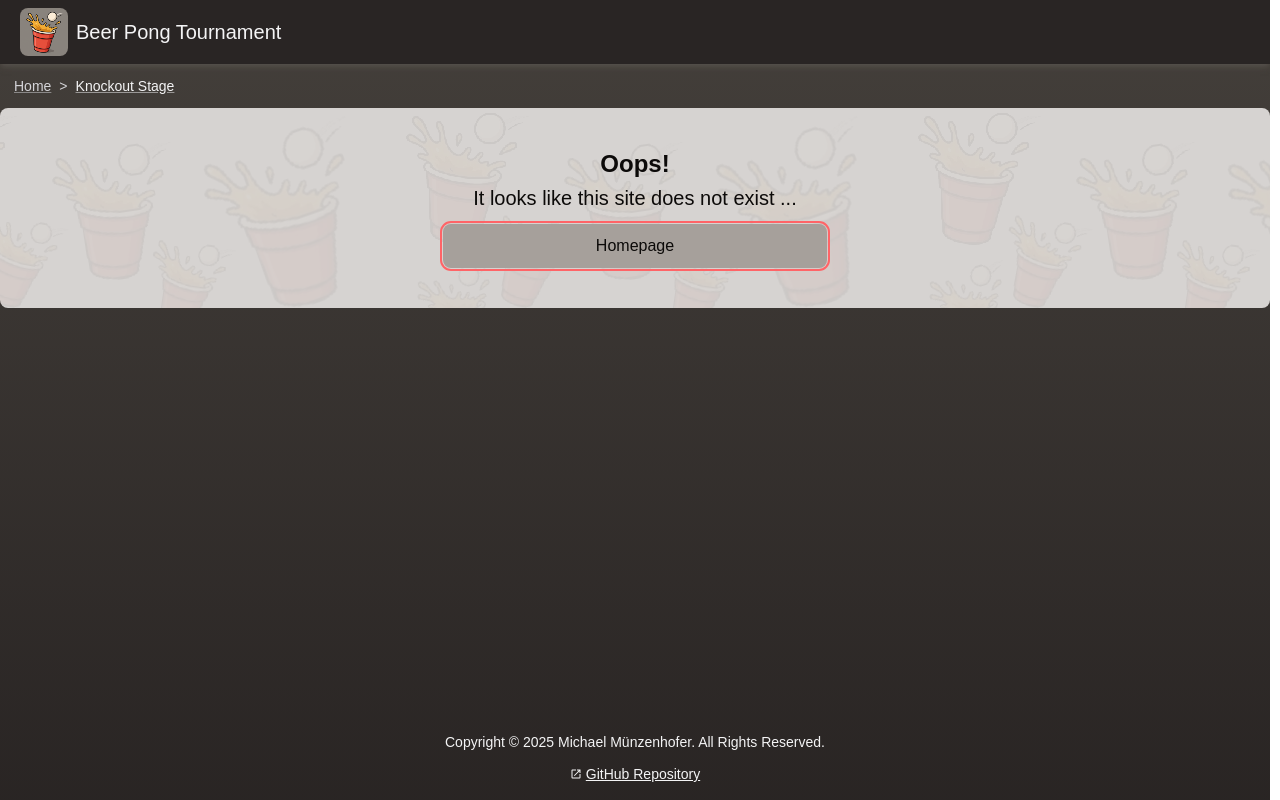
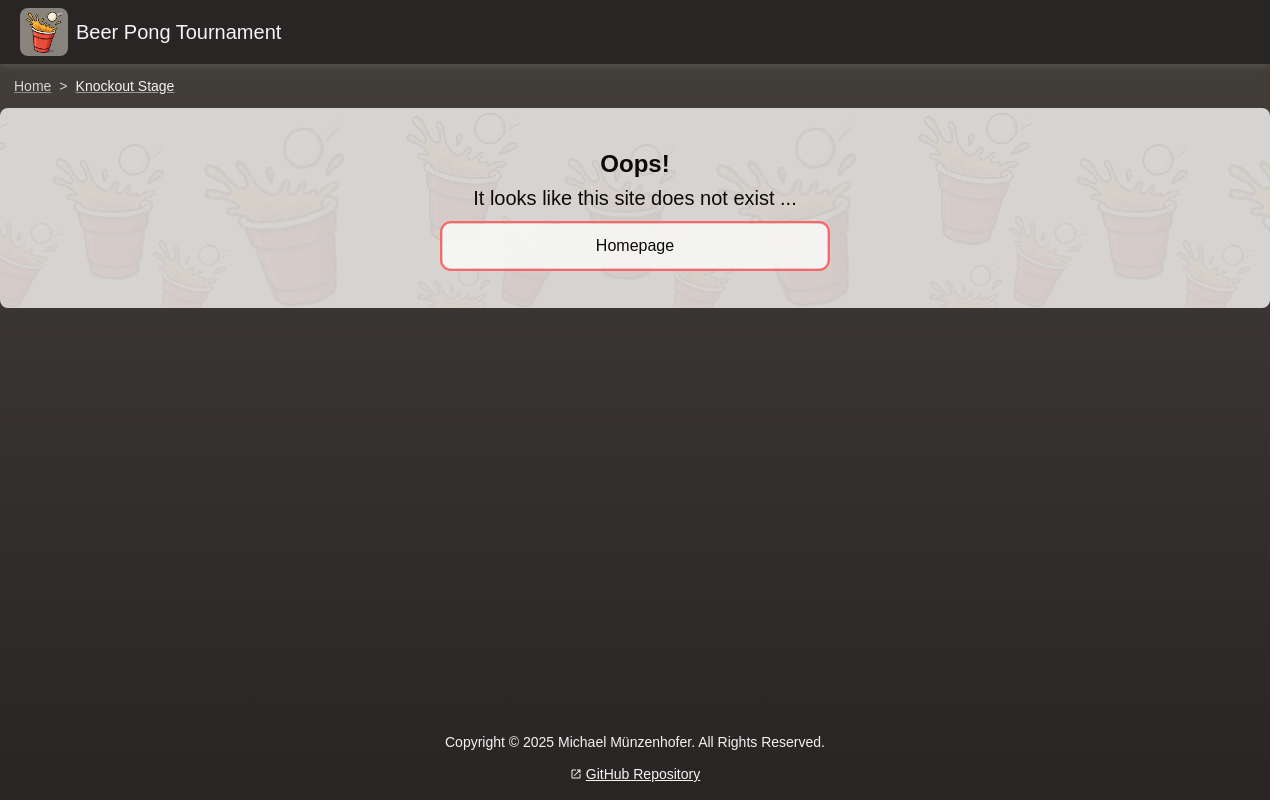
Before and after one commit to StackOverflowIsBetterThanAnyAI/beer-pong-tournament, a React (Vite) app: page /knockout-stage in a window 1280 px wide. Built offline with nearby package versions, Linux system fonts and the light colour scheme.

Commit message:
more fitting visuals

```diff
--- a/src/404/FourOhFour.tsx
+++ b/src/404/FourOhFour.tsx
@@ -26,7 +26,7 @@ const FourOhFour = () => {
                 <a
                     href="/"
                     onKeyDown={(e) => handleKeyDown(e)}
-                    className="mt-2 px-4 py-2 lg:py-2.5 rounded-lg bg-stone-400 hover:bg-stone-500/60 active:bg-stone-500"
+                    className="relative mt-2 px-4 py-2 lg:py-2.5 rounded-lg bg-stone-100/90 outline outline-stone-500 active:bg-stone-300 animate-stone-50-stone-300"
                     aria-label="Back to the Homepage."
                     ref={anchorRef}
                 >
```
